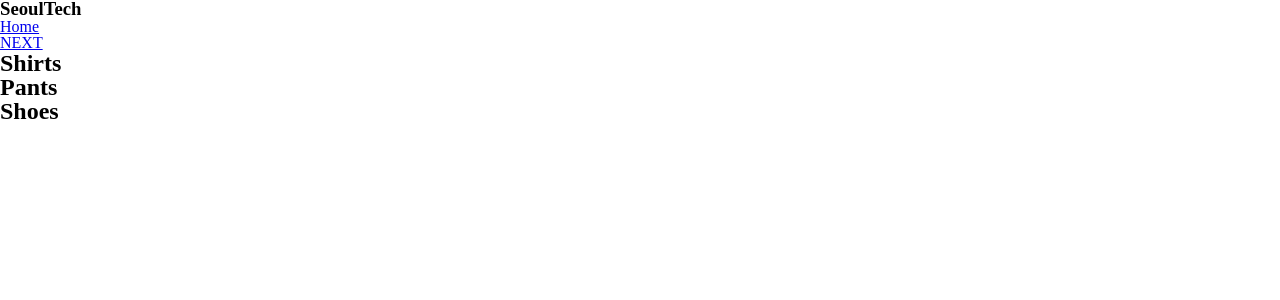
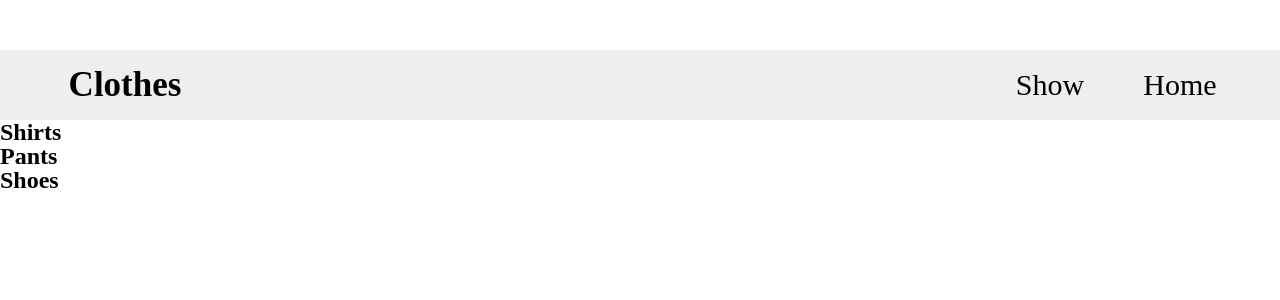
Before and after one commit to Yang-Min-Seok/Outsourcing, a Flask app: page /uploadpants in a window 1280 px wide. Shown: the top 300 px of the page. Run offline with Flask 2, Linux system fonts and the light colour scheme; some libraries are stand-ins or nearby versions.

Commit message:
upload header implement

```diff
--- /dev/null
+++ b/static/css/Upload/header.css
@@ -0,0 +1,47 @@
+#header{
+
+}
+#header .wrap{
+    display:flex;
+    margin-top: 50px;
+    background-color: #eee;
+    height:70px;
+    justify-content: space-between;
+}
+#header .wrap h3{
+    height:70px;
+    width:150px;
+    text-align:center;
+    line-height: 70px;
+    font-size: 35px;
+    margin-left: 50px;
+}
+#header .wrap ul{
+    display:flex;
+    height:70px;
+    margin-right: 50px;
+}
+#header .wrap ul li{
+
+}
+#header .wrap ul li a{
+    display:block;
+    text-decoration: none;
+    color:#000;
+    width:100px;
+    height:50px;
+    text-align: center;
+    line-height: 50px;
+    font-size:30px;
+    transition: all 0.7s;
+    margin-top: 10px;
+    border-radius: 10px;
+    box-sizing: border-box;
+}
+#header .wrap ul li a:hover{
+    background-color: #fff;
+    border: 1px solid #000;
+}
+#header .wrap ul li:nth-child(1){
+    margin-right: 30px;
+}
--- a/templates/Login.html
+++ b/templates/Login.html
@@ -15,6 +15,7 @@
 
 </head>
 <body>
+    <!-- header -->
     <section id="header">
         <div class="wrap">
             <ul>
@@ -23,6 +24,8 @@
             </ul>
         </div>
     </section>
+
+    <!-- main -->
     <section id="main">
         <div class="wrap">
             <ul>
--- a/templates/Upload.html
+++ b/templates/Upload.html
@@ -5,6 +5,7 @@
 
     <!-- css -->
     <link rel="stylesheet" href="/static/css/common.css">
+    <link rel="stylesheet" href="/static/css/Upload/header.css">
 
     <!-- dropbox -->
     <script src="https://cdnjs.cloudflare.com/ajax/libs/dropzone/5.7.1/min/dropzone.min.js"></script>
@@ -14,10 +15,10 @@
     <!-- header -->
     <section id = "header">
       <div class="wrap">
-        <h3>SeoulTech</h3>
+        <h3>Clothes</h3>
             <ul>
-                <li><a href="/">Home</a></li>
-                <li><a href="/end">NEXT</a></li>
+                <li><a href="/">Show</a></li>
+                <li><a href="/end">Home</a></li>
             </ul>
         </div>
     </section>
```
